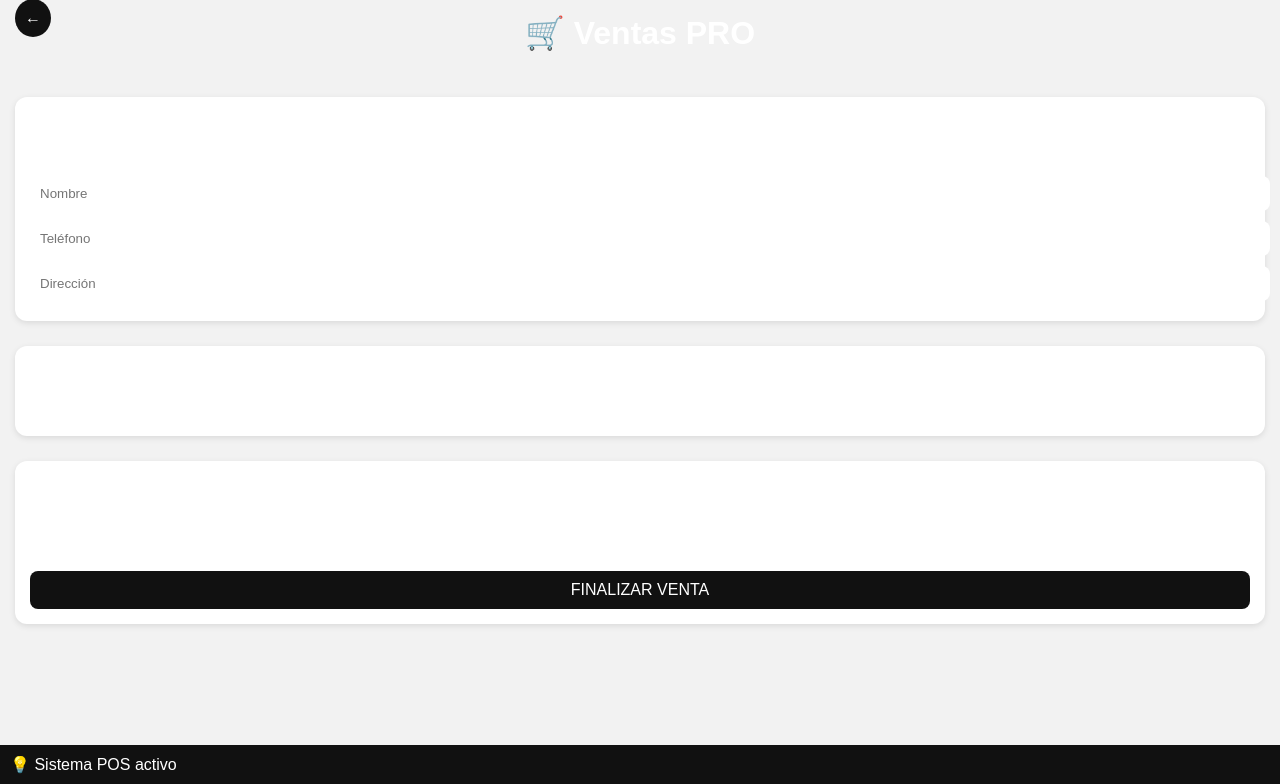
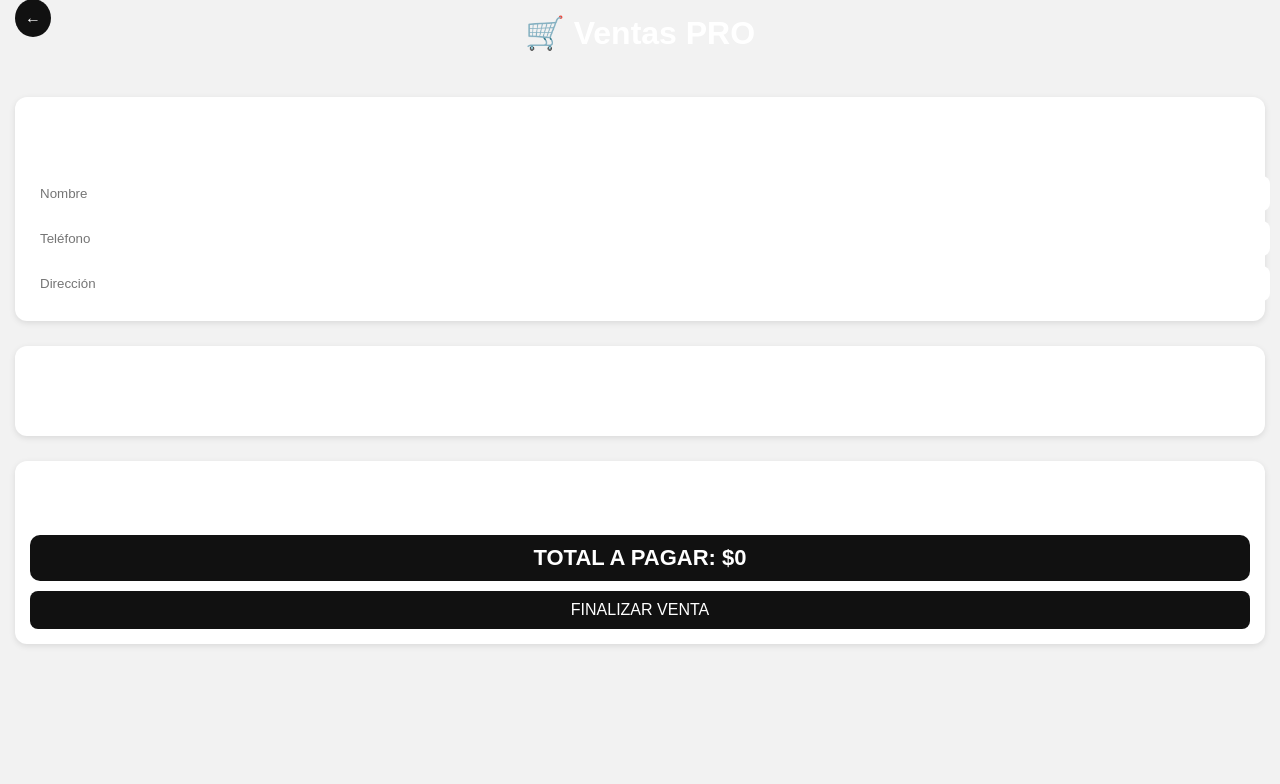
Before and after one commit to nicomartinezytm-pixel/distribuidora, a Flask app: page /vender in a window 1280 px wide. Shown: the part 16-800 px from the top of the page. Run offline with Flask 3, Linux system fonts and the light colour scheme.

Commit message:
Update ventas.html

```diff
--- a/templates/ventas.html
+++ b/templates/ventas.html
@@ -1,7 +1,7 @@
 <!DOCTYPE html>
 <html>
 <head>
-    <title>Ventas</title>
+    <title>Ventas PRO</title>
     <meta name="viewport" content="width=device-width, initial-scale=1.0">
 
     <link rel="stylesheet" href="/static/style.css">
@@ -11,7 +11,7 @@
             margin: 0;
             font-family: Arial;
             background: #f2f2f2;
-            padding-bottom: 90px;
+            padding-bottom: 100px;
         }
 
         h1 {
@@ -38,8 +38,8 @@
         }
 
         button {
+            width: 100%;
             padding: 10px;
-            width: 100%;
             background: #111;
             color: white;
             border: none;
@@ -51,27 +51,27 @@
             display: flex;
             justify-content: space-between;
             align-items: center;
-            margin: 8px 0;
             padding: 8px;
-            background: #f9f9f9;
+            margin: 5px 0;
+            background: #f7f7f7;
             border-radius: 8px;
-        }
-
-        .producto button {
-            width: auto;
-            padding: 6px 10px;
         }
 
         .carrito-item {
             display: flex;
             justify-content: space-between;
-            margin: 5px 0;
+            padding: 5px 0;
         }
 
-        .total {
-            font-size: 20px;
+        .total-box {
+            font-size: 22px;
             font-weight: bold;
+            text-align: center;
             margin-top: 10px;
+            padding: 10px;
+            background: #111;
+            color: white;
+            border-radius: 10px;
         }
 
         .back-btn {
@@ -83,16 +83,6 @@
             padding: 10px;
             border-radius: 50%;
             text-decoration: none;
-        }
-
-        .bottom {
-            position: fixed;
-            bottom: 0;
-            left: 0;
-            width: 100%;
-            background: #111;
-            color: white;
-            padding: 10px;
         }
     </style>
 </head>
@@ -124,17 +114,14 @@
     <h3>Carrito</h3>
     <div id="carrito"></div>
 
-    <div class="total">
-        Total: $<span id="total">0</span>
+    <!-- 🔥 TOTAL GRANDE CLARO -->
+    <div class="total-box">
+        TOTAL A PAGAR: $<span id="total">0</span>
     </div>
 
     <button onclick="finalizar()">FINALIZAR VENTA</button>
 </div>
 
-</div>
-
-<div class="bottom">
-    💡 Sistema POS activo
 </div>
 
 <script>
@@ -145,6 +132,7 @@ let carrito = [];
 fetch("/productos_json")
 .then(r => r.json())
 .then(data => {
+
     let cont = document.getElementById("productos");
 
     data.forEach(p => {
@@ -158,6 +146,7 @@ fetch("/productos_json")
         </div>
         `;
     });
+
 });
 
 function agregar(id, nombre, precio) {
@@ -174,6 +163,7 @@ function agregar(id, nombre, precio) {
 }
 
 function render() {
+
     let cont = document.getElementById("carrito");
     cont.innerHTML = "";
 
@@ -186,13 +176,15 @@ function render() {
 
         cont.innerHTML += `
         <div class="carrito-item">
-            ${p.nombre} x${p.cantidad} - $${subtotal}
+            ${p.nombre} x${p.cantidad}
+            <span>$${subtotal}</span>
             <button onclick="quitar(${i})">❌</button>
         </div>
         `;
     });
 
-    document.getElementById("total").innerText = total;
+    // 🔥 TOTAL EN TIEMPO REAL
+    document.getElementById("total").innerText = total.toFixed(2);
 }
 
 function quitar(i) {
@@ -223,6 +215,7 @@ function finalizar() {
         alert("Venta realizada ✔");
         location.reload();
     });
+
 }
 
 </script>
```
